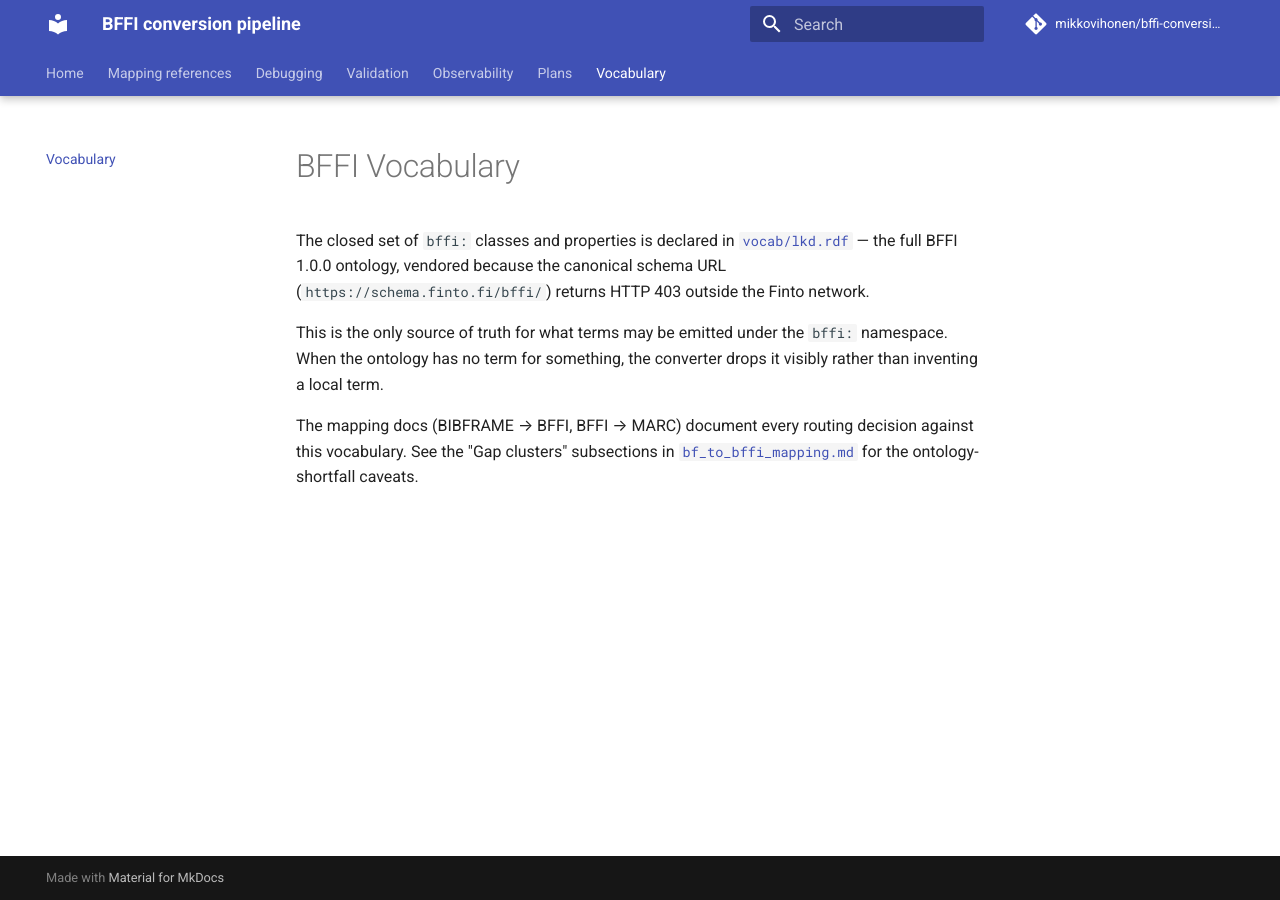
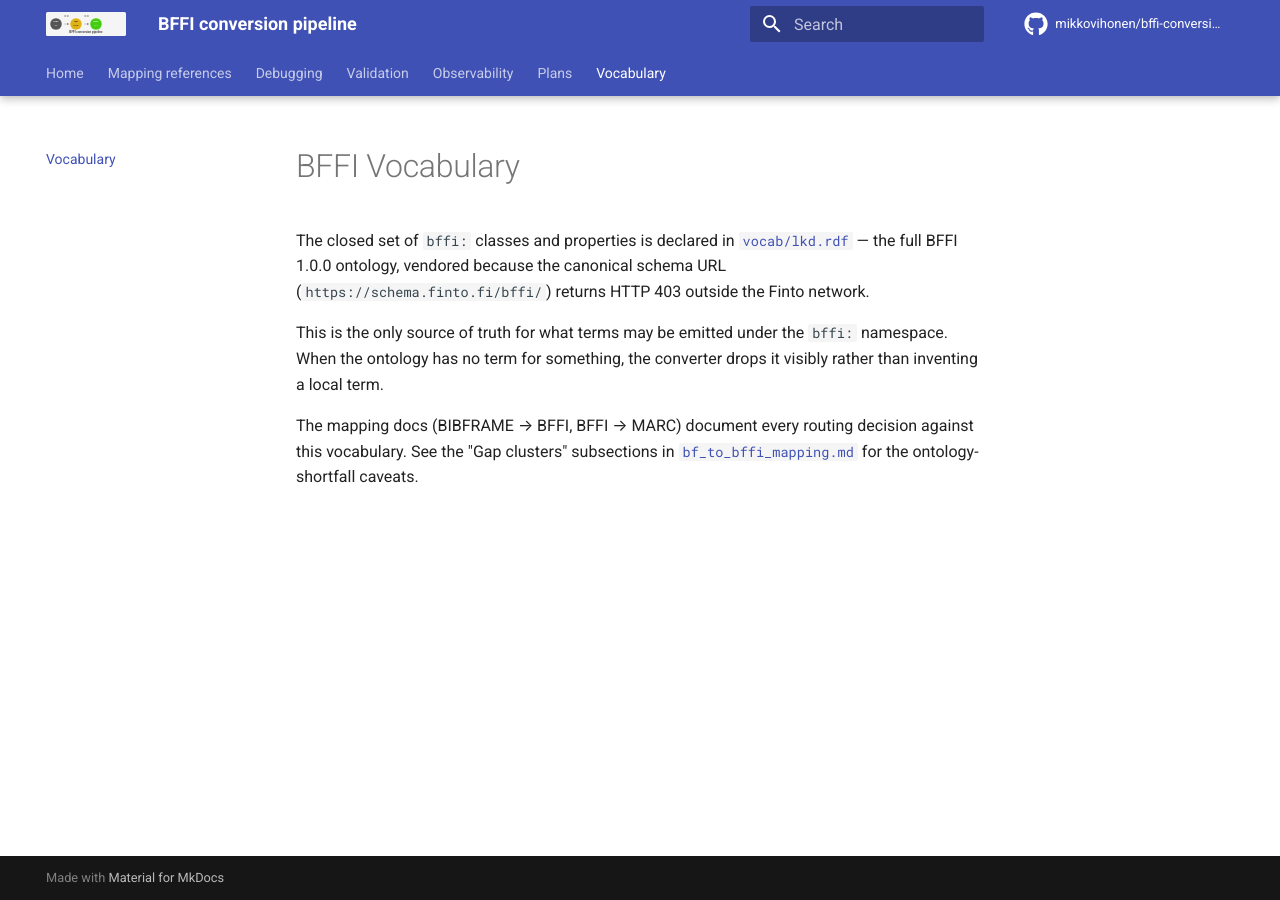
Before and after one commit to mikkovihonen/bffi-conversion-pipeline, an MkDocs documentation site: the page built from docs/vocabulary.md, in a window 1280 px wide. Built offline with MkDocs 1.6.1 and Material for MkDocs 9.7.7, drawn with Linux system fonts in a browser that asks for light colours; comment, search, counter and statistics services are not loaded.

Commit message:
docs: configure favicon and logo in mkdocs.yml

```diff
--- a/mkdocs.yml
+++ b/mkdocs.yml
@@ -16,6 +16,11 @@
     - scheme: default
       primary: indigo
       accent: indigo
+  favicon: assets/favicon.svg
+  logo: assets/logo.svg
+  icon:
+    repo: fontawesome/brands/github
+  apple-touch-icon: assets/apple-touch-icon.png
 
 nav:
   - Home: index.md
```
